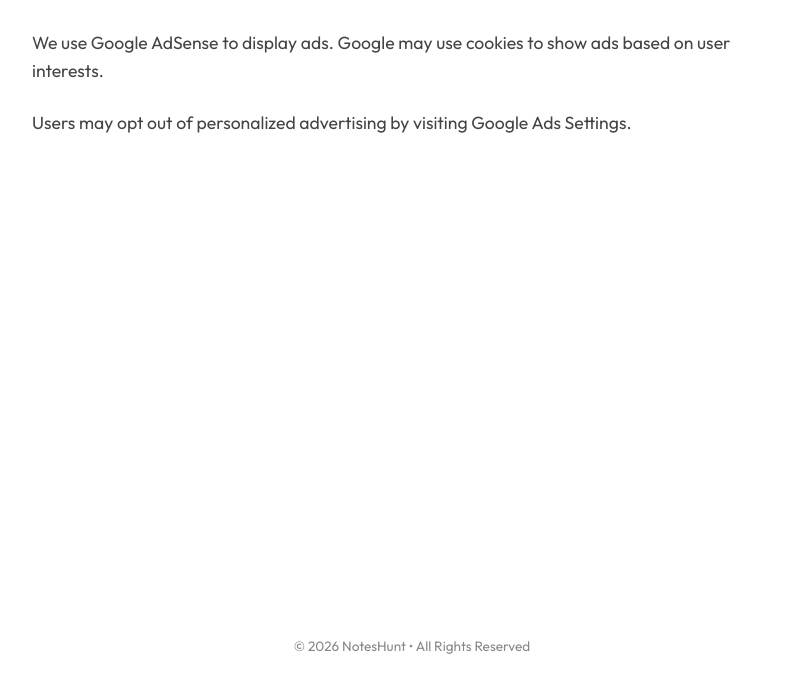
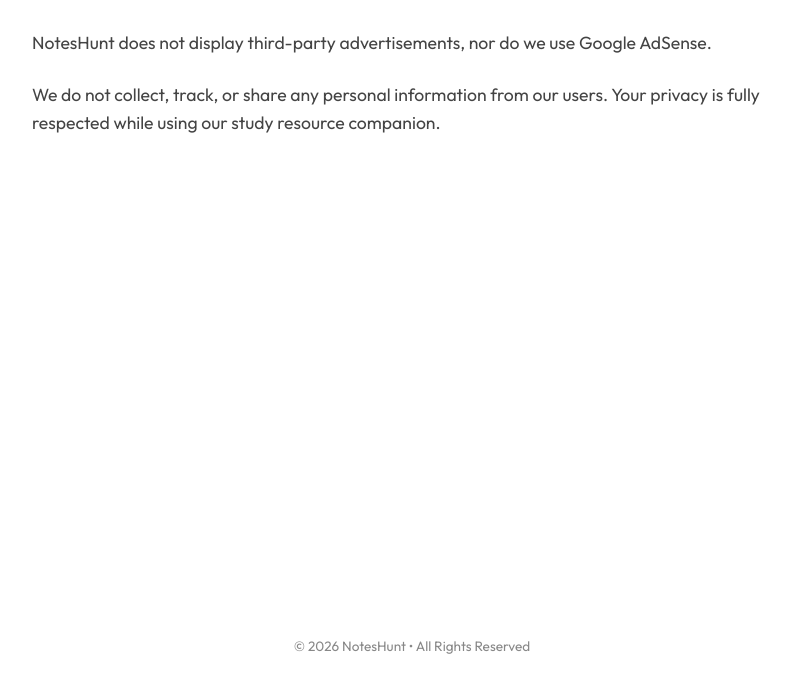
Before and after one commit to KUNAMMANISAICHARANREDDY/NotesHunt, a website: page privacy.html in a window 1280 px wide. Shown: the part 193-868 px from the top of the page, without its empty margins (228-1019 px from the left). Drawn offline with Linux system fonts and the light colour scheme.

Commit message:
Revise privacy policy content
Updated privacy policy to clarify advertising practices and data usage.

```diff
--- a/privacy.html
+++ b/privacy.html
@@ -20,9 +20,8 @@
 
     <main class="page-content">
         <h1>Privacy Policy</h1>
-        <p>We use Google AdSense to display ads. Google may use cookies to show ads based on user interests.</p>
-        <p>Users may opt out of personalized advertising by visiting <a href="https://www.google.com/settings/ads"
-                target="_blank">Google Ads Settings</a>.</p>
+        <p>NotesHunt does not display third-party advertisements, nor do we use Google AdSense.</p>
+        <p>We do not collect, track, or share any personal information from our users. Your privacy is fully respected while using our study resource companion.</p>
     </main>
 
     <footer>
```
